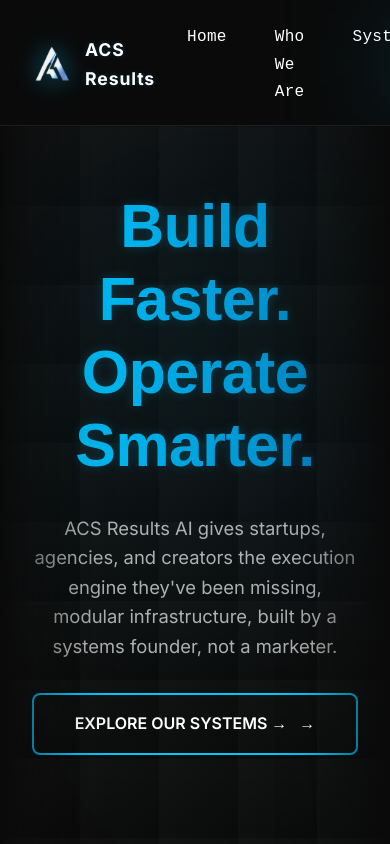
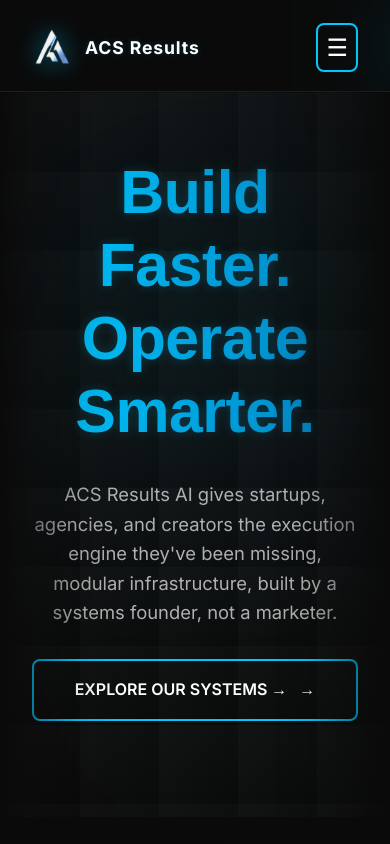
Before and after one commit to AlexSeisler/acsresults-public-v1, a React (Vite) app: page / in a window 390 px wide. Shown: the top 844 px of the page. Built offline with nearby package versions, Linux system fonts and the light colour scheme.

Commit message:
mobile optimization

```diff
--- a/src/sections/Header/HeaderSection.css
+++ b/src/sections/Header/HeaderSection.css
@@ -220,3 +220,181 @@
     transform: translateY(0);
   }
 }
+/* 🔽 Mobile Optimization Patch for Navigation */
+/* 🔽 Mobile Nav Dropdown Full Fix */
+@media (max-width: 600px) {
+  .top-nav {
+    position: relative;
+    flex-direction: column;
+    align-items: flex-start;
+    z-index: 1000;
+  }
+
+  .nav-links {
+    position: absolute;
+    top: 100%;
+    left: 0;
+    right: 0;
+    width: 100vw; /* 🔑 force full width dropdown */
+    background-color: var(--brand-dark);
+    z-index: 9999;
+    display: none;
+    flex-direction: column;
+    padding: 1rem 0;
+    gap: 1rem;
+    border-top: 1px solid rgba(255, 255, 255, 0.08);
+    box-shadow: 0 4px 12px rgba(0, 0, 0, 0.3);
+  }
+
+  .nav-links.open {
+    display: flex;
+  }
+
+  .nav-links li {
+    width: 100%;
+  }
+
+  .nav-links a {
+    display: block;
+    width: 100%;
+    padding: 0.75rem 1.25rem;
+    font-size: 1rem;
+    color: var(--brand-light);
+  }
+
+  .menu-toggle {
+    display: block !important;
+    z-index: 10000;
+  }
+
+  .site-header {
+    overflow: visible !important; /* 🔑 prevent clipping */
+    z-index: 99999;
+  }
+}
+@media (max-width: 600px) {
+  .top-nav {
+    position: relative;
+    flex-direction: row;
+    align-items: center;
+    justify-content: space-between;
+  }
+
+  .logo {
+    flex: 1;
+    display: flex;
+    align-items: center;
+  }
+
+  .menu-toggle {
+    display: block !important;
+    position: relative;
+    z-index: 10000;
+    background: transparent;
+    color: white;
+    font-size: 1.5rem;
+    padding: 0.5rem;
+    border: 2px solid var(--brand-signal);
+    border-radius: 0.5rem;
+  }
+
+  .nav-links {
+    position: absolute;
+    top: calc(100% + 4px); /* 👈 Ensures it drops *below* the button */
+    right: 0;
+    width: max-content;
+    background-color: var(--brand-dark);
+    display: none;
+    flex-direction: column;
+    padding: 0.75rem 1.25rem;
+    gap: 0.75rem;
+    box-shadow: 0 4px 12px rgba(0, 0, 0, 0.4);
+    z-index: 9999;
+    border: 1px solid rgba(255, 255, 255, 0.08);
+    text-align: left;
+  }
+
+  .nav-links.open {
+    display: flex;
+  }
+
+  .nav-links a {
+    display: block;
+    color: var(--brand-light);
+    font-size: 1rem;
+    padding: 0.25rem 0;
+  }
+}
+/* 🔽 Updated Mobile Dropdown */
+.nav-links {
+  position: absolute;
+  top: calc(100% + 6px);
+  right: 0; /* 👈 Align flush with right edge of button */
+  left: auto;
+  min-width: 180px;
+  background: rgba(0, 0, 0, 0.95);
+  border: 1px solid rgba(255, 255, 255, 0.07);
+  border-radius: 12px;
+  box-shadow: 0 8px 24px rgba(0, 200, 255, 0.15);
+  padding: 0.5rem 0;
+  z-index: 9999;
+  display: none;
+  flex-direction: column;
+  animation: fadeIn 0.3s ease-out;
+  backdrop-filter: blur(6px);
+  transform: translateX(0%);
+}
+
+.nav-links.open {
+  display: flex;
+}
+
+
+
+.nav-links.open {
+  display: flex;
+}
+
+.nav-links li {
+  width: 100%;
+}
+
+.nav-links a {
+  display: block;
+  padding: 0.75rem 1.25rem;
+  font-family: 'Inter', sans-serif;
+  font-weight: 500;
+  font-size: 1rem;
+  color: #f0f0f0;
+  text-decoration: none;
+  transition: all 0.25s ease;
+  border-radius: 6px;
+}
+
+.nav-links a:hover {
+  background: rgba(255, 255, 255, 0.06);
+  padding-left: 1.75rem;
+  color: #00e6ff;
+}
+
+.nav-links a:focus,
+.nav-links a:active {
+  outline: none;
+  background: rgba(0, 255, 255, 0.1);
+  color: #00c8ff;
+}
+
+/* Subtle fade-in for dropdown */
+@keyframes fadeIn {
+  from {
+    opacity: 0;
+    transform: translateY(-4px);
+  }
+  to {
+    opacity: 1;
+    transform: translateY(0);
+  }
+}
+.menu-wrapper {
+  position: relative;
+}
--- a/src/sections/Header/HeaderSection.jsx
+++ b/src/sections/Header/HeaderSection.jsx
@@ -26,20 +26,25 @@ const HeaderSection = () => {
       </div>
 
 
+        <div className="menu-wrapper">
         <button
           className="menu-toggle"
           aria-label="Toggle navigation"
+          aria-expanded={menuOpen}
+          aria-controls="main-menu"
           onClick={toggleMenu}
         >
           ☰
         </button>
 
-        <ul className={`nav-links ${menuOpen ? 'open' : ''}`}>
+        <ul className={`nav-links ${menuOpen ? 'open' : ''}`} id="main-menu">
           <li><a href="#hero">Home</a></li>
           <li><a href="#who-we-are">Who We Are</a></li>
           <li><a href="#our-systems">Systems</a></li>
           <li><a href="#contact">Contact</a></li>
         </ul>
+      </div>
+
       </nav>
     </header>
   );
```
